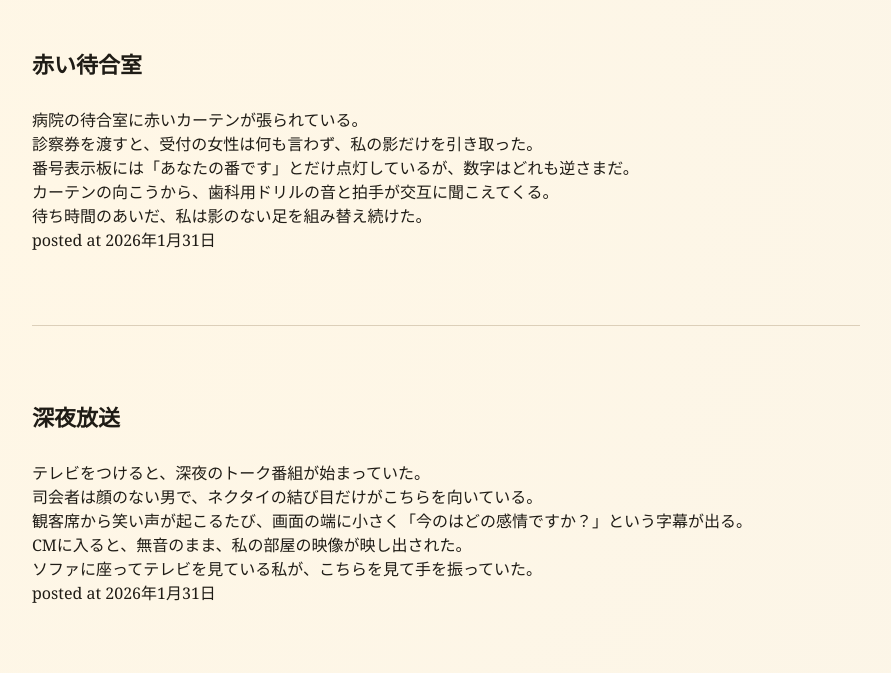
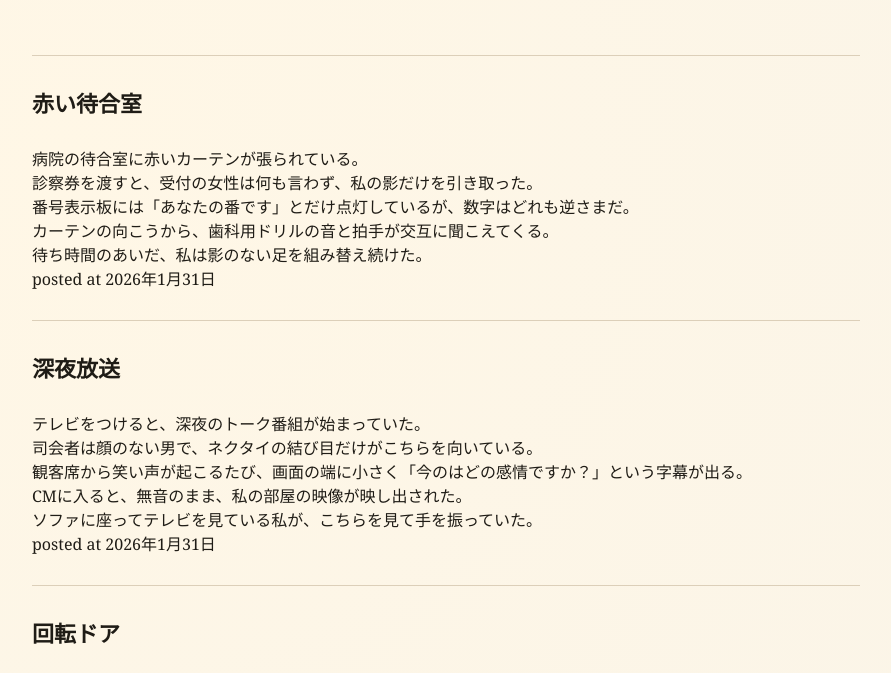
Before and after one commit to 4getkun/dreamlog, a plain HTML site: page index.html in a window 1280 px wide. Shown: the part 74-747 px from the top of the page, without its empty margins (194-1085 px from the left). Drawn offline with Linux system fonts and the light colour scheme.

Commit message:
update index layout

```diff
--- a/index.html
+++ b/index.html
@@ -114,8 +114,9 @@
             </div>
           `;
         });
-        const separator = "<br><br><br><hr><br><br><br>";
-        listEl.innerHTML = parts.join(separator);
+        const separator = "<br><hr><br>";
+        const topRule = "<hr><br>";
+        listEl.innerHTML = parts.length ? topRule + parts.join(separator) : "";
       }
 
       async function load() {
```
